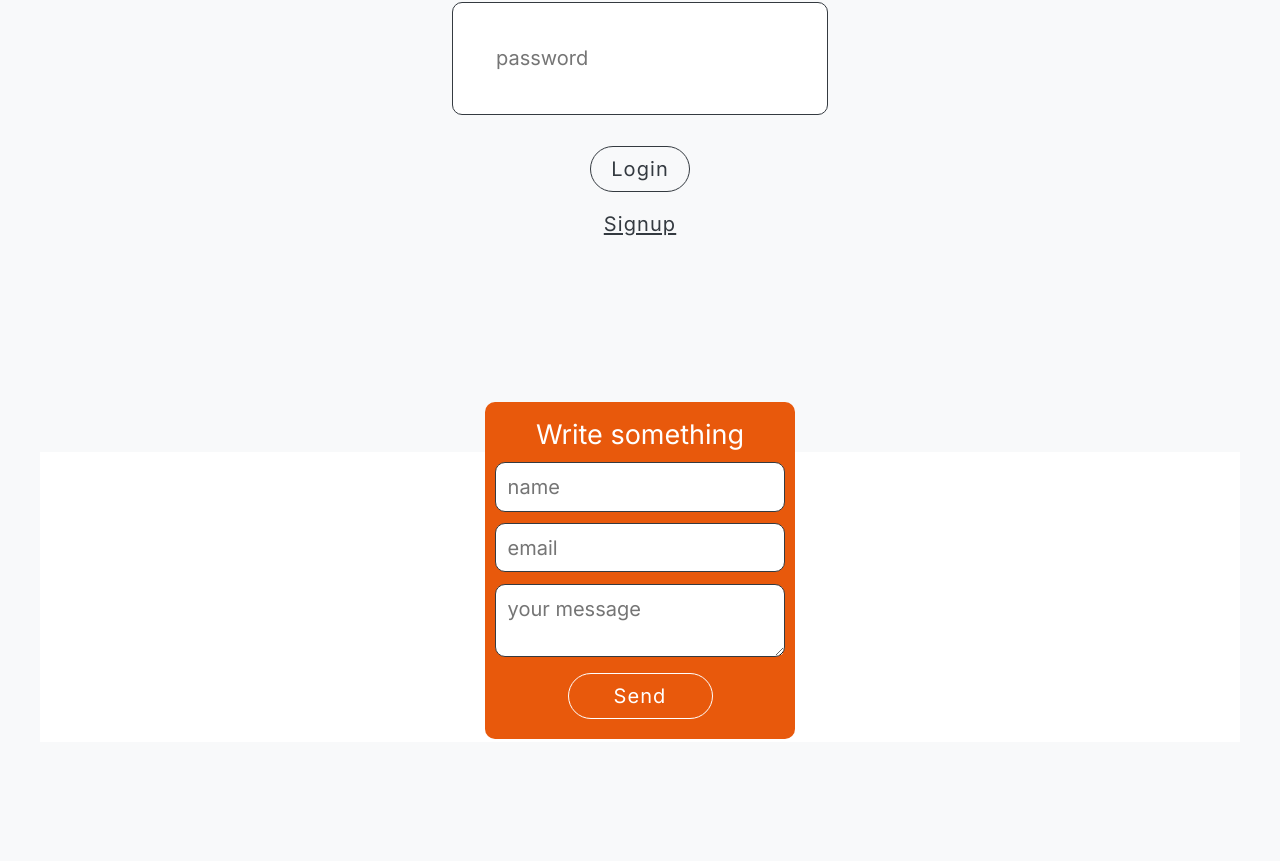
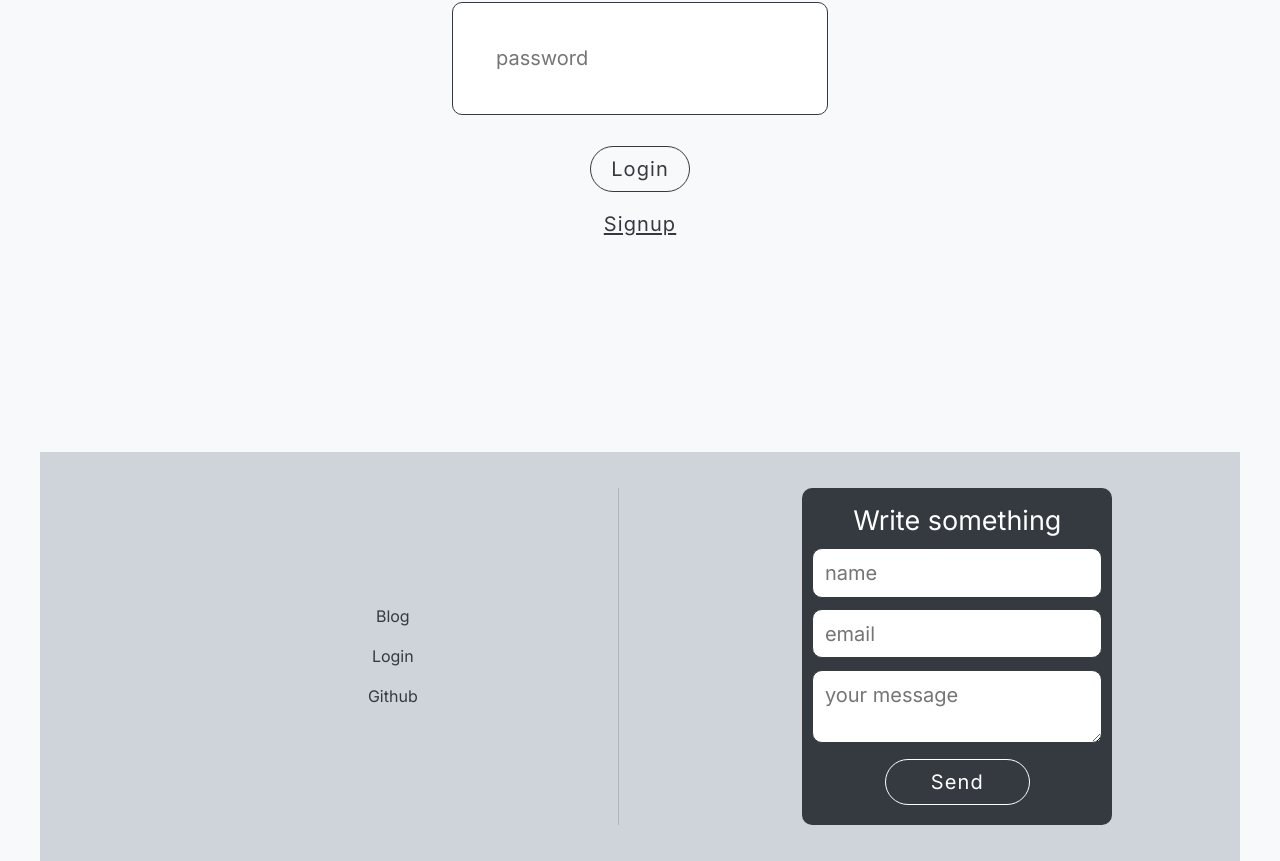
Before and after one commit to adkinsmpage/blog-page, a Next.js app: page /user/login in a window 1280 px wide. Shown: the part 368-1229 px from the top of the page. Before the commit the page ends 1110 px from the top, so only its background shows below. Built offline with nearby package versions, Linux system fonts and the light colour scheme; no server answers.

Commit message:
edit footer

```diff
--- a/components/Footer/Footer.module.css
+++ b/components/Footer/Footer.module.css
@@ -1,10 +1,12 @@
 .wrapper {
   padding: 10% 5%;
-  background-color: white;
-  /* border-top: 1px solid black; */
+  background-color: #495057;
   position: relative;
   margin-top: 100px;
   height: 290px;
+}
+.menu {
+  display: none;
 }
 .formWrapper {
   padding: 10px;
@@ -33,3 +35,47 @@
   color: white;
   border-color: white;
 }
+.list {
+  display: flex;
+  list-style: none;
+  flex-direction: column;
+  color: #343a40;
+}
+.list li {
+  padding: 10px 20px;
+  text-align: center;
+  cursor: pointer;
+  transition: 0.2s ease-in;
+  font-size: 1.6rem;
+}
+.list li:hover {
+  background-color: #e8590c;
+  color: white;
+}
+
+@media (min-width: 700px) {
+  .wrapper {
+    padding: 3%;
+    background-color: #ced4da;
+    position: relative;
+    margin-top: 100px;
+    display: flex;
+    justify-content: space-around;
+    height: auto;
+  }
+  .formWrapper {
+    padding: 10px;
+    background-color: #343a40;
+    border-radius: 10px;
+    position: initial;
+    transform: translateX(0);
+  }
+  .menu {
+    display: flex;
+    align-items: center;
+    width: 40%;
+
+    justify-content: center;
+    border-right: 1px solid #adb5bd;
+  }
+}
--- a/components/Footer/Footer.tsx
+++ b/components/Footer/Footer.tsx
@@ -1,5 +1,7 @@
 import style from "./Footer.module.css";
 import { useForm } from "react-hook-form";
+import { useRouter } from "next/router";
+import { useSession, signOut } from "next-auth/client";
 
 interface IEmailMessage {
   name: string;
@@ -10,15 +12,43 @@ interface IEmailMessage {
 const EMAIL_VALIDATION = /^[^\s@]+@[^\s@]+\.[^\s@]+$/;
 
 export default function Footer() {
+  const router = useRouter();
+  const [session, loading] = useSession();
   const {
     register,
     handleSubmit,
     formState: { errors },
   } = useForm();
   const onSubmit = (data: IEmailMessage) => console.log(data);
+  const logoutHandler = async () => {
+    const data = await signOut({ redirect: false, callbackUrl: "/" });
+    router.push(data.url);
+  };
 
   return (
     <div className={style.wrapper}>
+      <div className={style.menu}>
+        <ul className={style.list}>
+          <li onClick={() => router.push("/")}>Blog</li>
+          <li
+            onClick={() =>
+              router.push(`${session ? "/user/profile" : "/user/login"}`)
+            }
+          >
+            {session ? "Profile" : "Login"}
+          </li>
+          <li onClick={() => router.push("https://github.com/atrykp")}>
+            Github
+          </li>
+          {session && <li onClick={logoutHandler}>Logout</li>}
+          {session && session.user.isAdmin && (
+            <>
+              <li onClick={() => router.push("/posts/newPost")}>New Post</li>
+              <li onClick={() => router.push("/users")}>All users</li>
+            </>
+          )}
+        </ul>
+      </div>
       <div className={style.formWrapper}>
         <p>Write something</p>
         <form onSubmit={handleSubmit(onSubmit)}>
```
